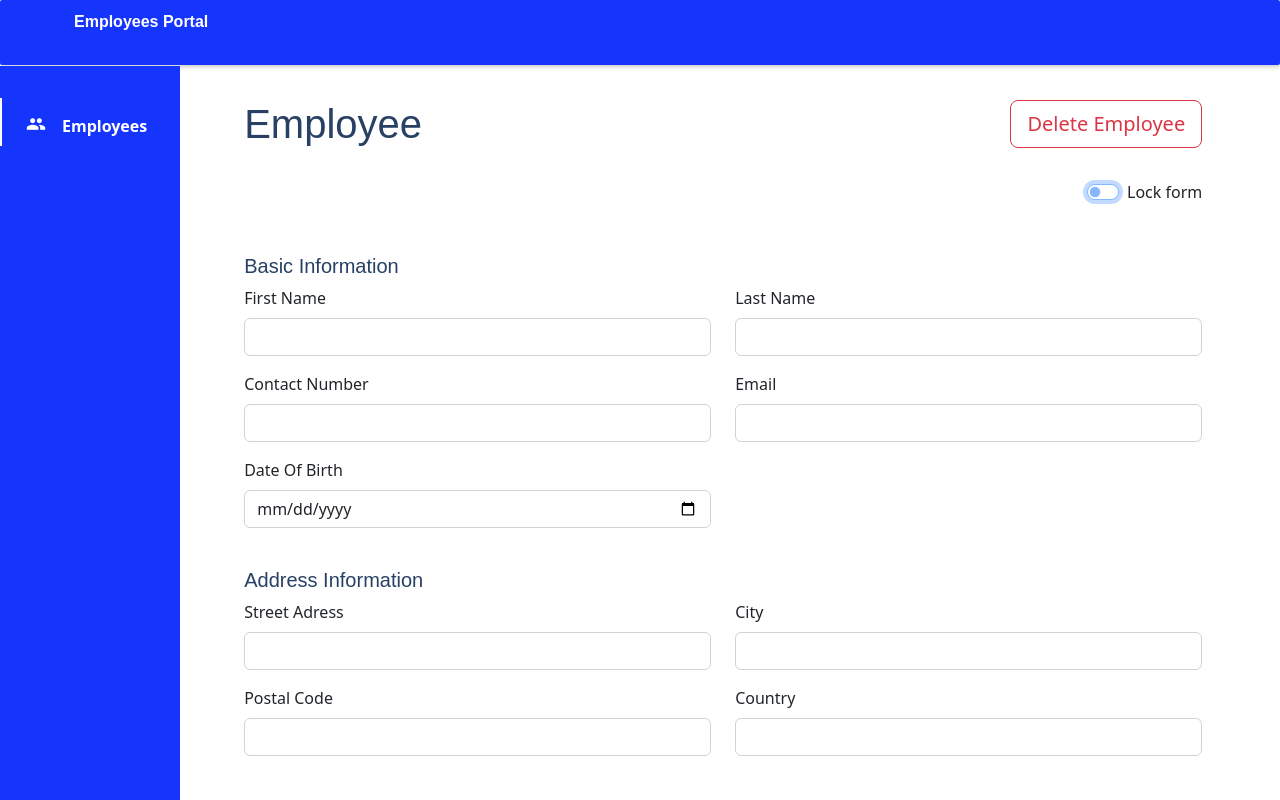
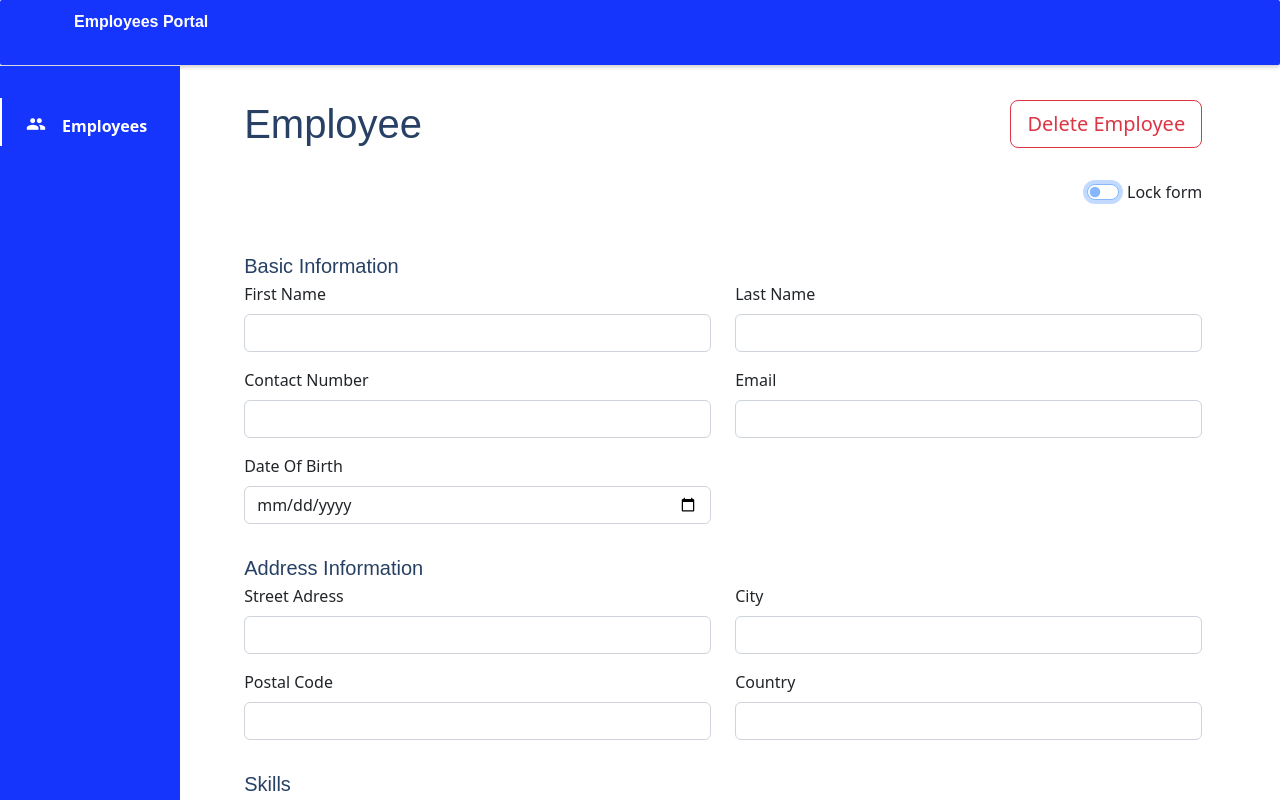
Before and after one commit to SinethembaDlova/employees-portal, a React (Create React App) app: page /employees/1 in a window 1280 px wide. Both pictures are taken after a click on the checkbox 1085 px from the left and 192 px from the top of the page. Shown: the top 800 px of the page. Built offline with nearby package versions, Linux system fonts and the light colour scheme; no server answers; the HTML template or start-up script is replaced by a standard one.

Commit message:
hide the buttons when the form is disabled

```diff
--- a/src/components/Forms/Employee/index.js
+++ b/src/components/Forms/Employee/index.js
@@ -63,7 +63,7 @@ const EmployeeForm = ({ employee, setEmployee, isDisabled = false, onSubmit }) =
 
   return (
     <Form onSubmit={handleSubmit}>
-      <h5>Basic Information</h5>
+      <h5 className="mb-1">Basic Information</h5>
       <Row>
         <Col md={6}>
           <FormGroup>
@@ -124,7 +124,7 @@ const EmployeeForm = ({ employee, setEmployee, isDisabled = false, onSubmit }) =
           </FormGroup>
         </Col>
       </Row>
-      <Row>
+      <Row className="mb-3">
         <Col md={6}>
           <FormGroup>
             <Label for="dob">Date Of Birth</Label>
@@ -141,8 +141,7 @@ const EmployeeForm = ({ employee, setEmployee, isDisabled = false, onSubmit }) =
           </FormGroup>
         </Col>
       </Row>
-      <br />
-      <h5>Address Information</h5>
+      <h5 className="mb-1">Address Information</h5>
       <Row>
         <Col md={6}>
           <FormGroup>
@@ -173,7 +172,7 @@ const EmployeeForm = ({ employee, setEmployee, isDisabled = false, onSubmit }) =
           </FormGroup>
         </Col>
       </Row>
-      <Row>
+      <Row className="mb-3">
         <Col md={6}>
           <FormGroup>
             <Label for="postal_code">Postal Code</Label>
@@ -203,19 +202,27 @@ const EmployeeForm = ({ employee, setEmployee, isDisabled = false, onSubmit }) =
           </FormGroup>
         </Col>
       </Row>
-      <br />
-      <h5>Skills</h5>
-      <Row>
+
+      <h5 className="mb-1">Skills</h5>
+      <Row className="mb-3">
         <Col>
           <SkillSet skills={employee?.skills} isDisabled={isDisabled} />
         </Col>
       </Row>
-      <Button size="lg" color="primary" className="float-right" type="submit">
-        {paramsId ? 'Update' : 'Create'}
-      </Button>
-      <Button size="lg" color="secondary" className="float-right mr-2" onClick={() => navigate(-1)}>
-        Cancel
-      </Button>
+      {!isDisabled && (
+        <div>
+          <Button size="lg" color="primary" className="float-right" type="submit">
+            {paramsId ? 'Update' : 'Create'}
+          </Button>
+          <Button
+            size="lg"
+            color="secondary"
+            className="float-right mr-2"
+            onClick={() => navigate(-1)}>
+            Cancel
+          </Button>
+        </div>
+      )}
     </Form>
   );
 };
```
